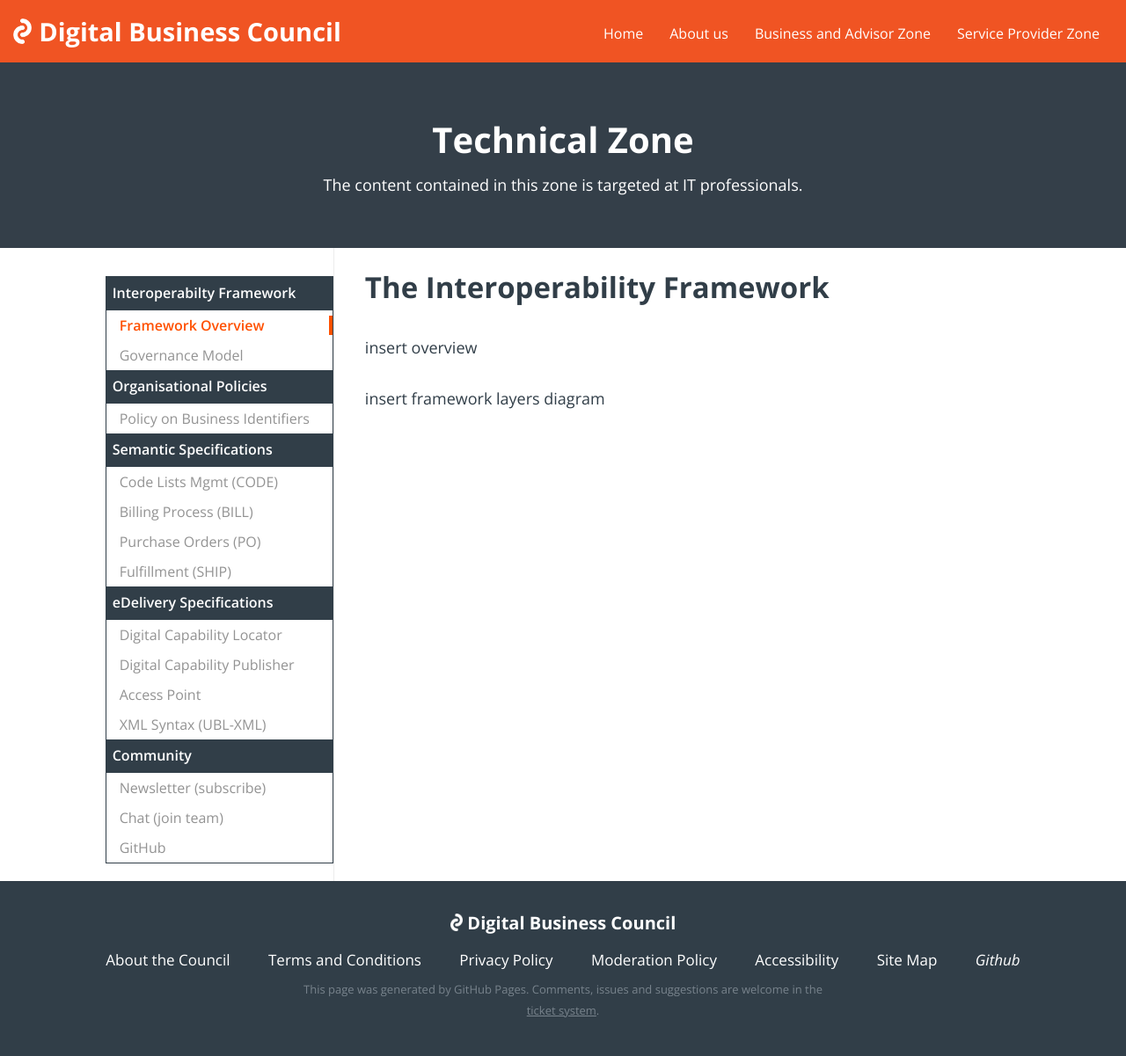
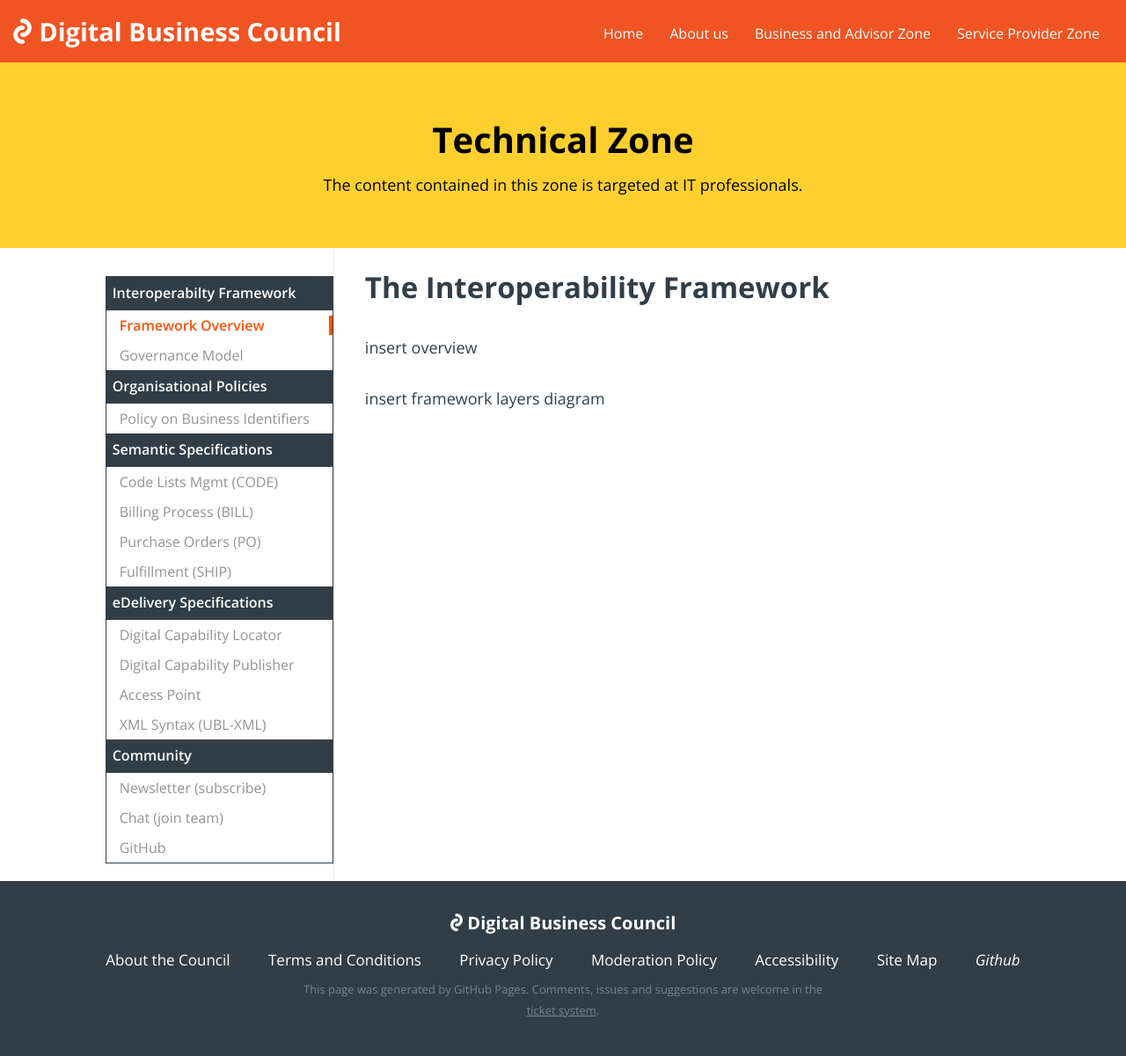
Before and after one commit to Digital-Business-Council/Digital-Business-Council.github.io, a Jekyll site: the page built from pages/interoperability-framework.md, in a window 1280 px wide. Shown: the whole page at 88% size. Built offline with Jekyll 4.4.1, drawn with Linux system fonts in a browser that asks for light colours.

Commit message:
Update header-tech.html

```diff
--- a/_includes/header-tech.html
+++ b/_includes/header-tech.html
@@ -14,9 +14,9 @@
             {% include header-menu.html %}
         </div>
     </div>
-    <div class="header-content">
+    <div class="header-content-tech">
         <div class="wrapper">
-            <div class="header-text-box-tech">
+            <div class="header-text-box">
                 <div class="header-name">Technical Zone</div>
                 <div class="header-tagline">The content contained in this zone is targeted at IT professionals.</div>
             </div>
```
